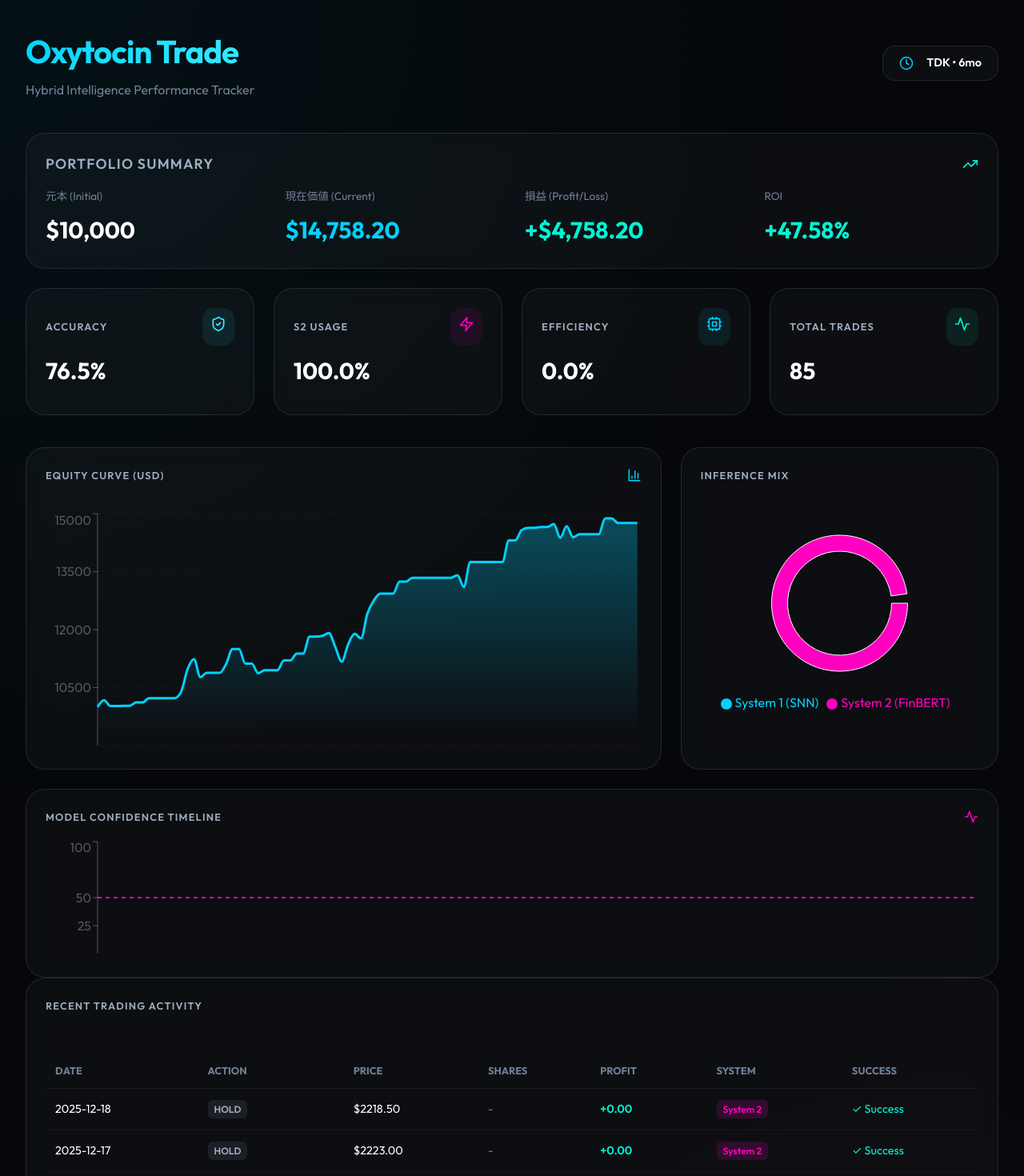
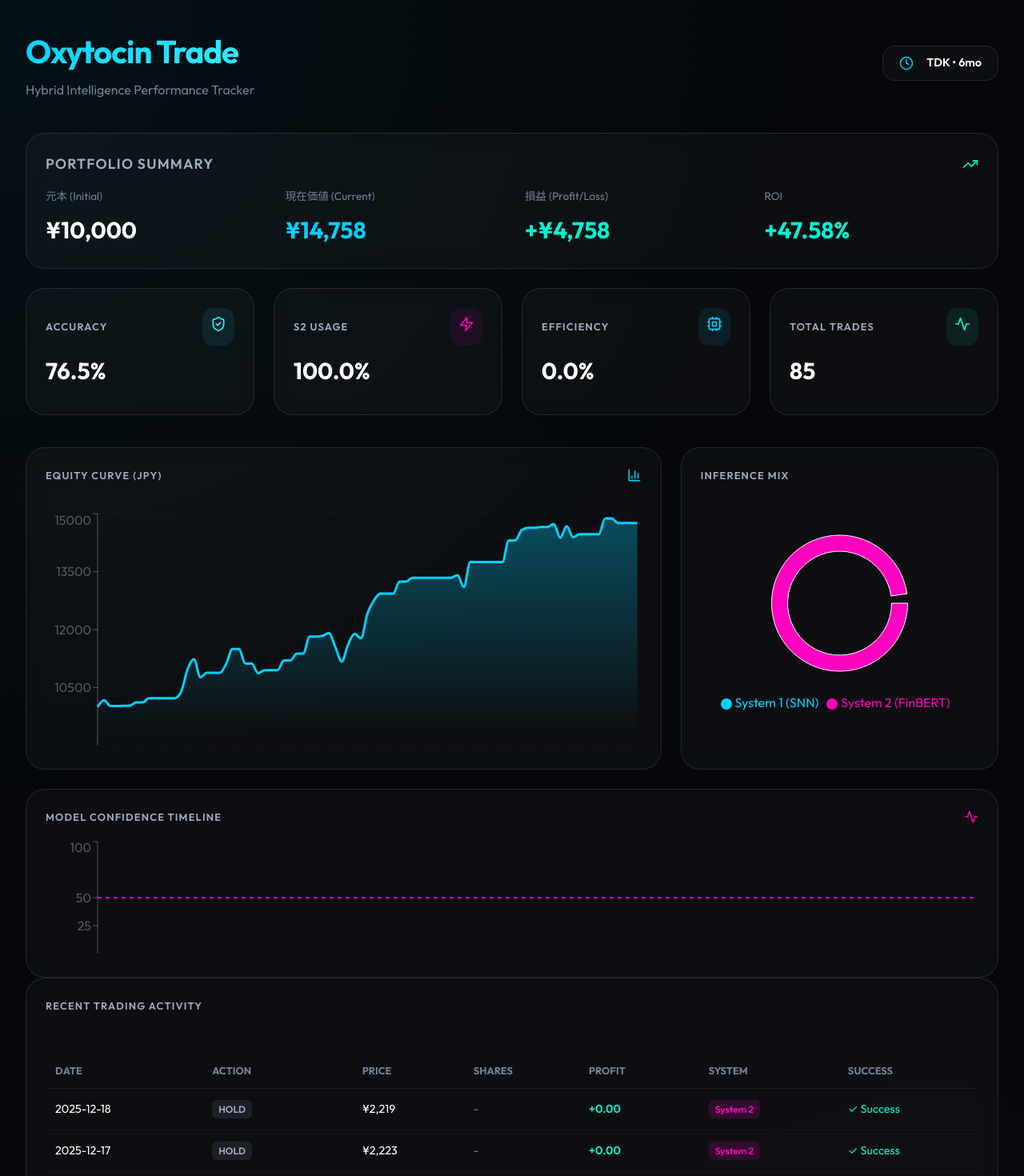
Before and after one commit to alayaproject0-stack/oxytocin-trade, a React (Vite) app in the folder src/dashboard/: page / in a window 1280 px wide. Shown: the top 1470 px of the page at 80% size. Built offline with nearby package versions, Linux system fonts and the light colour scheme.

Commit message:
Change currency display from USD to JPY (yen)

```diff
--- a/src/dashboard/src/App.jsx
+++ b/src/dashboard/src/App.jsx
@@ -91,13 +91,13 @@ const App = () => {
                     <div>
                         <div style={{ color: '#718096', fontSize: '0.85rem', marginBottom: '0.5rem' }}>元本 (Initial)</div>
                         <div style={{ fontSize: '1.8rem', fontWeight: 700, color: '#fff' }}>
-                            ${(summary.initial_balance || 10000).toLocaleString()}
+                            ¥{(summary.initial_balance || 10000).toLocaleString()}
                         </div>
                     </div>
                     <div>
                         <div style={{ color: '#718096', fontSize: '0.85rem', marginBottom: '0.5rem' }}>現在価値 (Current)</div>
                         <div style={{ fontSize: '1.8rem', fontWeight: 700, color: '#00d2ff' }}>
-                            ${(summary.final_balance || summary.current_balance || 10000).toLocaleString(undefined, { minimumFractionDigits: 2, maximumFractionDigits: 2 })}
+                            ¥{(summary.final_balance || summary.current_balance || 10000).toLocaleString(undefined, { minimumFractionDigits: 0, maximumFractionDigits: 0 })}
                         </div>
                     </div>
                     <div>
@@ -108,7 +108,7 @@ const App = () => {
                             color: ((summary.final_balance || summary.current_balance || 10000) - (summary.initial_balance || 10000)) >= 0 ? '#00f5d4' : '#ff4d4d'
                         }}>
                             {((summary.final_balance || summary.current_balance || 10000) - (summary.initial_balance || 10000)) >= 0 ? '+' : ''}
-                            ${((summary.final_balance || summary.current_balance || 10000) - (summary.initial_balance || 10000)).toLocaleString(undefined, { minimumFractionDigits: 2, maximumFractionDigits: 2 })}
+                            ¥{((summary.final_balance || summary.current_balance || 10000) - (summary.initial_balance || 10000)).toLocaleString(undefined, { minimumFractionDigits: 0, maximumFractionDigits: 0 })}
                         </div>
                     </div>
                     <div>
@@ -134,7 +134,7 @@ const App = () => {
             <div className="charts-grid">
                 <motion.div initial={{ opacity: 0, scale: 0.98 }} animate={{ opacity: 1, scale: 1 }} className="glass-card chart-container">
                     <div style={{ marginBottom: '2rem', display: 'flex', justifyContent: 'space-between', alignItems: 'center' }}>
-                        <div className="stat-label">Equity Curve (USD)</div>
+                        <div className="stat-label">Equity Curve (JPY)</div>
                         <BarChart3 size={18} color="#00d2ff" />
                     </div>
                     <ResponsiveContainer width="100%" height={300}>
@@ -213,7 +213,7 @@ const App = () => {
                                                 {trade.action}
                                             </span>
                                         </td>
-                                        <td>${trade.price.toFixed(2)}</td>
+                                        <td>¥{trade.price.toLocaleString(undefined, { maximumFractionDigits: 0 })}</td>
                                         <td style={{ color: '#718096' }}>
                                             {trade.action === 'BUY' || trade.action === 'SELL' ? estimatedShares : '-'}
                                         </td>
```
